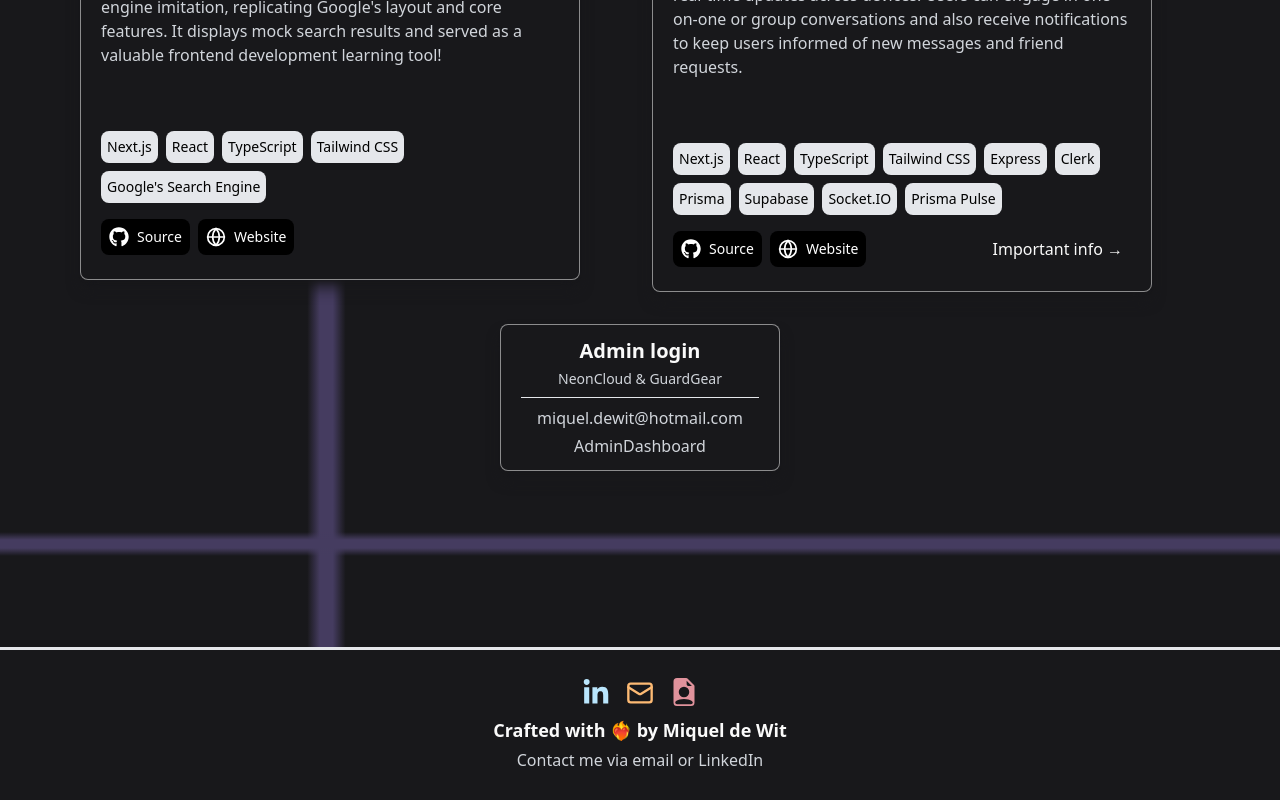
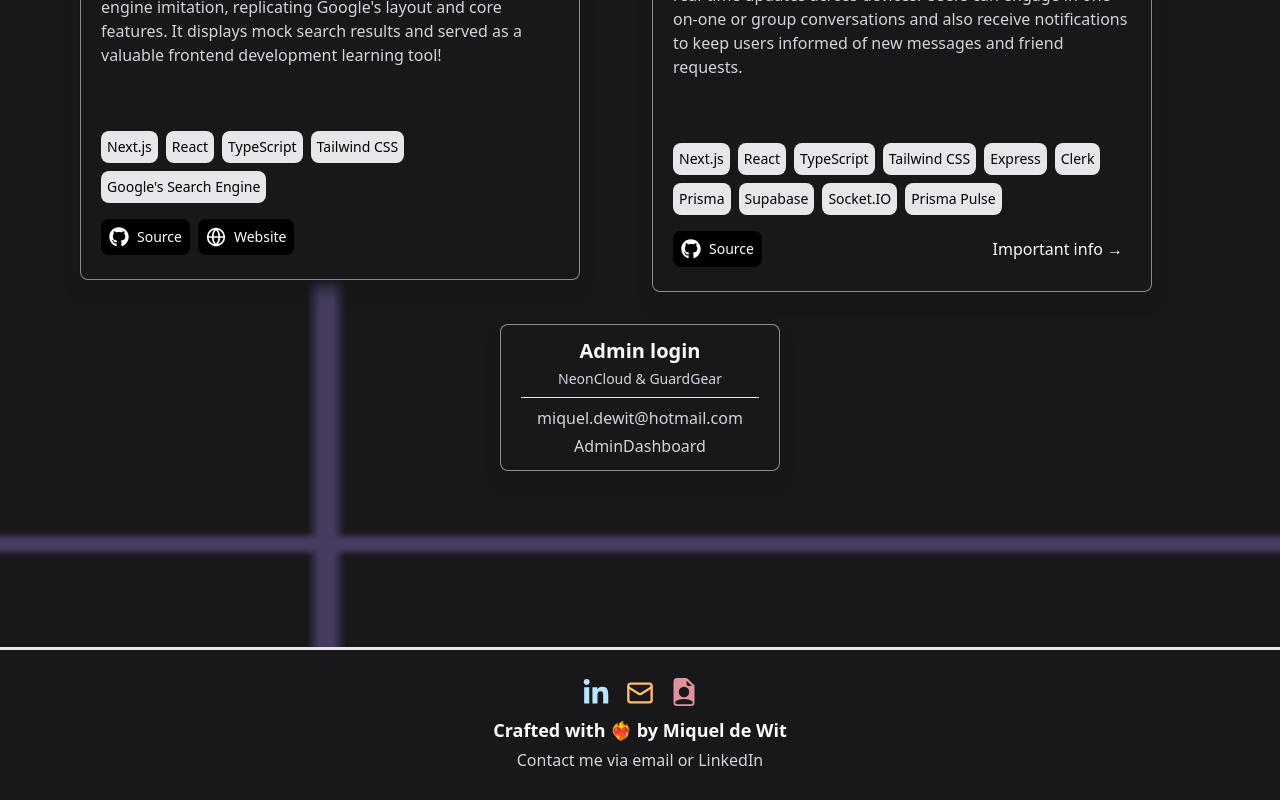
Before and after one commit to MiquelDW/miqueldewit.dev, a Next.js app: page /en in a window 1280 px wide. Shown: the part 3252-4052 px from the top of the page. Built offline with nearby package versions, Linux system fonts and the light colour scheme.

Commit message:
Chat webapp changes

```diff
--- a/src/components/Animations/FadeInUp.tsx
+++ b/src/components/Animations/FadeInUp.tsx
@@ -24,7 +24,7 @@
   title: string;
   description: string;
   tools: string[];
-  websiteHref: string;
+  websiteHref?: string;
   sourceHref: string;
   learnMore?: {
     title: string;
@@ -148,6 +148,7 @@
                       <p>Source</p>
                     </Link>
 
+                    {latest.websiteHref && (
                       <Link
                         target="_blank"
                         href={latest.websiteHref}
@@ -156,6 +157,7 @@
                         <Globe className="h-5 w-5" />
                         <p>Website</p>
                       </Link>
+                    )}
                   </div>
 
                   {latest.learnMore && (
@@ -185,6 +187,7 @@
                             <p>Source</p>
                           </Link>
 
+                          {latest.websiteHref && (
                             <Link
                               target="_blank"
                               href={latest.websiteHref}
@@ -193,6 +196,7 @@
                               <Globe className="h-5 w-5" />
                               <p>Website</p>
                             </Link>
+                          )}
                         </div>
                       </DialogContent>
                     </Dialog>
--- a/src/components/Layout/LatestWork.tsx
+++ b/src/components/Layout/LatestWork.tsx
@@ -92,7 +92,7 @@
         title: t("importantTitleChat"),
         description: t("importantDescriptionChat"),
       },
-      websiteHref: "https://chat-webapp-client.vercel.app/conversations",
+      // websiteHref: "https://chat-webapp-client.vercel.app/conversations",
       sourceHref: "https://github.com/MiquelDW/chat-webapp",
     },
   ];
```
Lines whose indentation alone changed are shown as unchanged.
